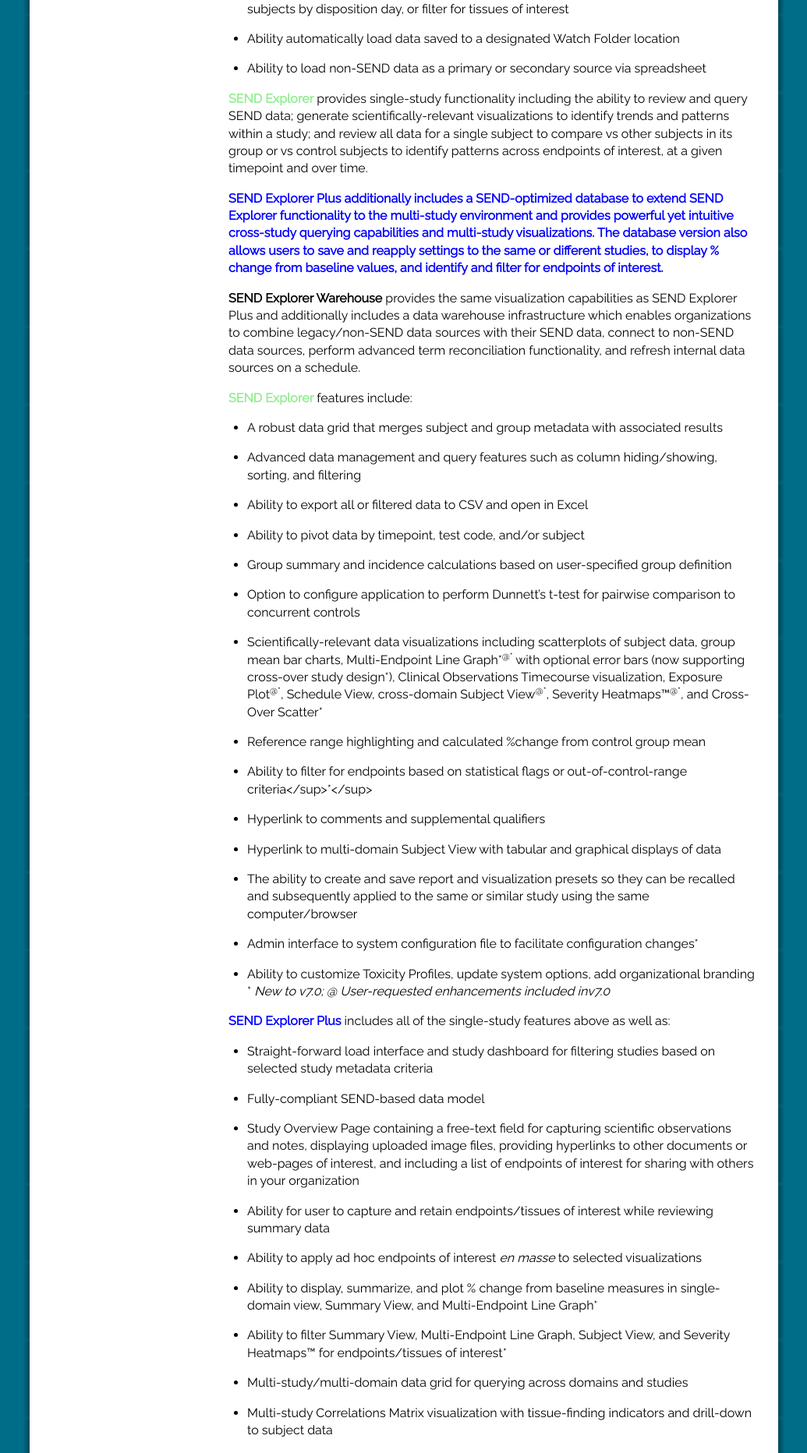
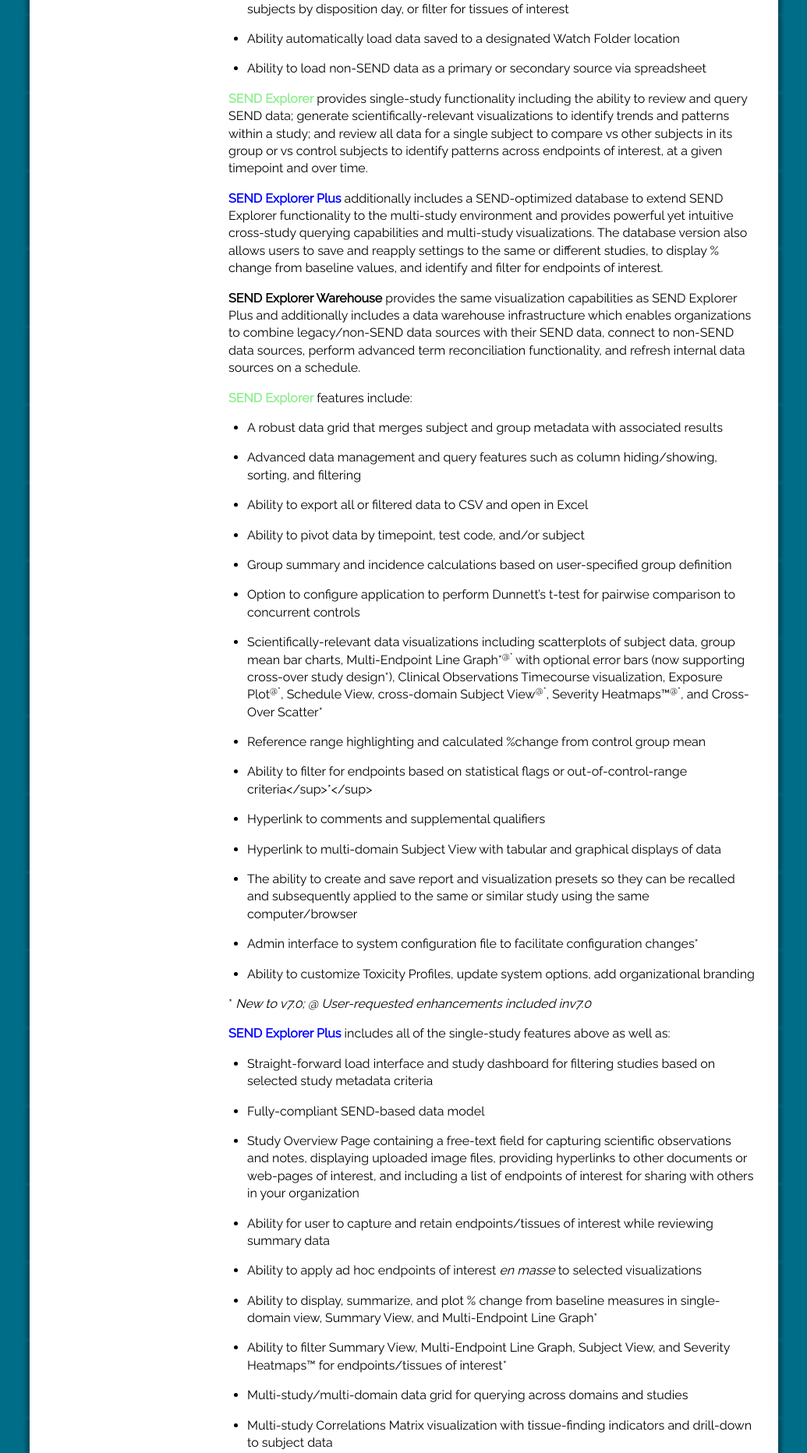
Before and after one commit to inds-inc/inds-inc.github.io, a Jekyll site: the page built from sendexplorer.md, in a window 1280 px wide. Shown: the part 3589-5453 px from the top of the page at 78% size, without its empty margins (122-1157 px from the left). Built offline with Jekyll 4.4.1, drawn with Linux system fonts in a browser that asks for light colours; comment, search, counter and statistics services are not loaded.

Commit message:
fix errors

```diff
--- a/sendexplorer.md
+++ b/sendexplorer.md
@@ -172,7 +172,7 @@
 group or vs control subjects to identify patterns across endpoints of
 interest, at a given timepoint and over time.
 
-<span style="color:blue;font-weight:bold">SEND Explorer Plus<span> additionally includes a SEND-optimized database
+<span style="color:blue;font-weight:bold">SEND Explorer Plus</span> additionally includes a SEND-optimized database
 to extend SEND Explorer functionality to the multi-study environment and
 provides powerful yet intuitive cross-study querying capabilities and
 multi-study visualizations. The database version also allows users to
@@ -187,7 +187,8 @@
 perform advanced term reconciliation functionality, and refresh internal
 data sources on a schedule.
 
-<span style="color:lightgreen;font-weight:bold">SEND Explorer</span> features include:
+<span style="color:lightgreen;font-weight:bold">SEND Explorer</span>
+features include:
 
   - A robust data grid that merges subject and group metadata with
     associated results
@@ -233,10 +234,11 @@
 
   - Ability to customize Toxicity Profiles, update system options, add
     organizational branding
-    \* *New to v7.0; @ User-requested enhancements included
-    inv7.0*
 
-<span style="color:blue;font-weight:bold">SEND Explorer Plus</span> includes all of the single-study features above as well as:
+\* *New to v7.0; @ User-requested enhancements included inv7.0*
+
+<span style="color:blue;font-weight:bold">SEND Explorer Plus</span>
+includes all of the single-study features above as well as:
 
   - Straight-forward load interface and study dashboard for filtering
     studies based on selected study metadata criteria
@@ -287,8 +289,8 @@
     report/visualization presets so they can be recalled and
     subsequently applied to the same or another study using any
     computer/browser\*
-    \* *New to v7.0; @ User-requested enhancements included in
-    v7.0*
+
+\* *New to v7.0; @ User-requested enhancements included in v7.0*
 
 **SEND Explorer Warehouse** includes all of the above features as well as:
 
@@ -314,7 +316,8 @@
 
   - Ability to create source-specific Watch Folders for autoloading
     files posted to the folders
-    \**New to v7.0*
+
+\* *New to v7.0*
 
 Products in the **SEND Explorer® Product Family v7.0** are now available
 for purchase. INDS has partnered with Instem for global sales and
```
